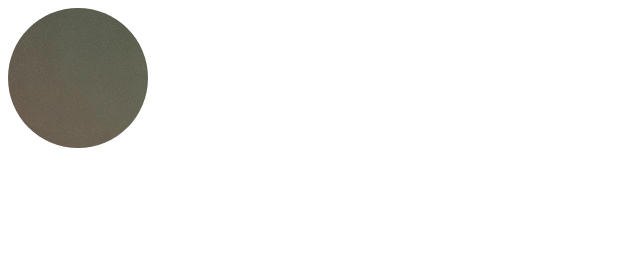
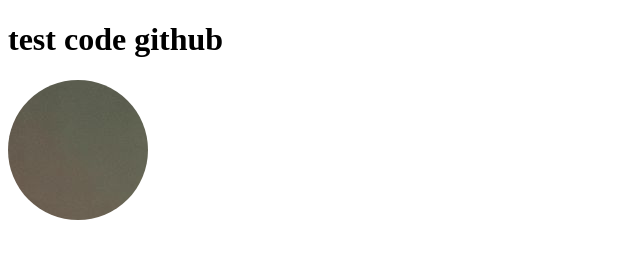
Before and after one commit to techstoretvt/soiden, a plain HTML site: page index.html in a window 1280 px wide. Shown: the whole page, without its empty margins (0-640 px from the left). Drawn offline with Linux system fonts and the light colour scheme.

Commit message:
Update index.html

```diff
--- a/index.html
+++ b/index.html
@@ -8,7 +8,7 @@
     <link rel="stylesheet" href="style.css">
 </head>
 <body>
-
+    <h1>test code github</h1>
     <div class="wrap">
         <div class="image">
             <img src="anh1.jpg" alt="">
```
